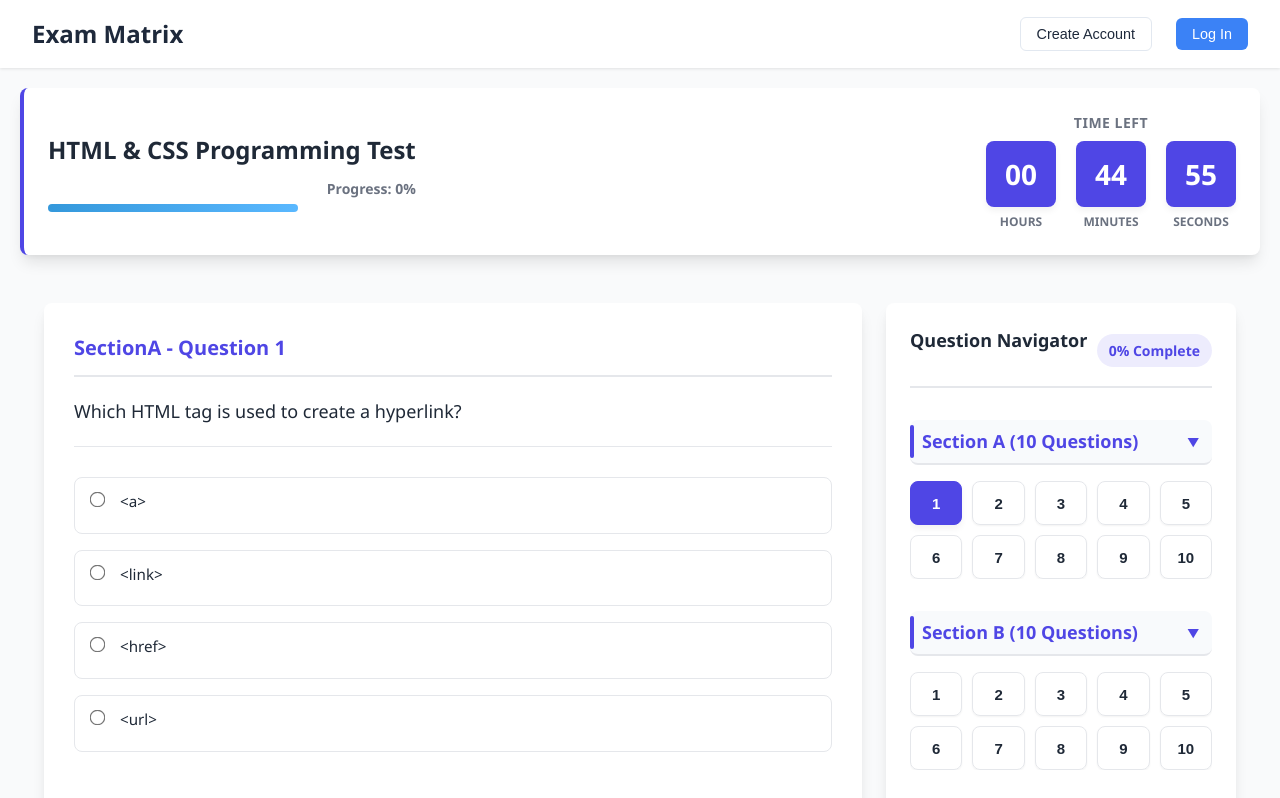
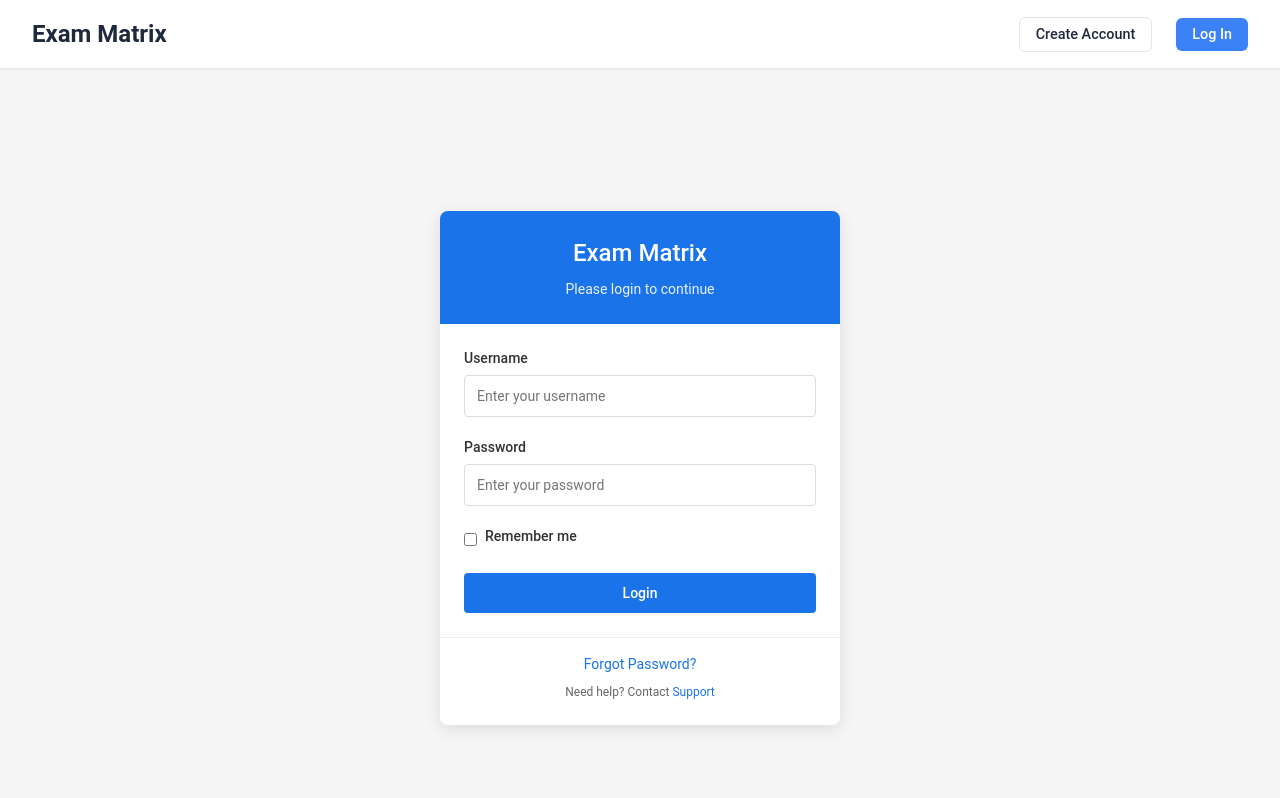
Before and after one commit to itsrudra143/exam-matrix, a React (Vite) app: page / in a window 1280 px wide. Shown: the top 798 px of the page. Built offline with nearby package versions, Linux system fonts and the light colour scheme.

Commit message:
Add LoginForm component with validation and styling; update App component to include LoginForm

```diff
--- a/src/App.jsx
+++ b/src/App.jsx
@@ -7,6 +7,7 @@ import AdminDashboard from "./components/admin-dashboard/admindashboard";
 import StudentProfileForm from "./components/student-profile/studentprofile";
 import AdminProfileForm from "./components/admin-profile/adminprofile";
 import StudentTest from "./components/student-test/StudentTest";
+import LoginForm from "./components/login-form/Login";
 
 const App = () => {
   return (
@@ -17,7 +18,8 @@ const App = () => {
       {/* <AdminDashboard /> */}
       {/* <StudentProfileForm /> */}
       {/* <AdminProfileForm /> */}
-      <StudentTest />
+      {/* <StudentTest /> */}
+      <LoginForm />
       <Footer />
     </div>
   );
--- /dev/null
+++ b/src/components/login-form/Login.jsx
@@ -0,0 +1,129 @@
+import React, { useState } from "react";
+import "./login.css";
+
+const LoginForm = () => {
+  const [formData, setState] = useState({
+    username: "",
+    password: "",
+    rememberMe: false,
+  });
+
+  const [errors, setErrors] = useState({});
+
+  const handleChange = (e) => {
+    const { name, value, type, checked } = e.target;
+    setState({
+      ...formData,
+      [name]: type === "checkbox" ? checked : value,
+    });
+  };
+
+  const validateForm = () => {
+    const newErrors = {};
+
+    if (!formData.username.trim()) {
+      newErrors.username = "Username is required";
+    }
+
+    if (!formData.password) {
+      newErrors.password = "Password is required";
+    } else if (formData.password.length < 6) {
+      newErrors.password = "Password must be at least 6 characters";
+    }
+
+    return newErrors;
+  };
+
+  const handleSubmit = (e) => {
+    e.preventDefault();
+    const newErrors = validateForm();
+
+    if (Object.keys(newErrors).length === 0) {
+      // Submit the form - would connect to authentication API
+      console.log("Form submitted successfully", formData);
+      // Reset form after successful submission
+      setState({
+        username: "",
+        password: "",
+        rememberMe: false,
+      });
+      setErrors({});
+    } else {
+      setErrors(newErrors);
+    }
+  };
+
+  return (
+    <div className="login-container">
+      <div className="login-card">
+        <div className="login-header">
+          <h2>Exam Matrix</h2>
+          <p>Please login to continue</p>
+        </div>
+
+        <form onSubmit={handleSubmit} className="login-form">
+          <div className="form-group">
+            <label htmlFor="username">Username</label>
+            <input
+              type="text"
+              id="username"
+              name="username"
+              placeholder="Enter your username"
+              value={formData.username}
+              onChange={handleChange}
+              className={errors.username ? "error" : ""}
+            />
+            {errors.username && (
+              <span className="error-message">{errors.username}</span>
+            )}
+          </div>
+
+          <div className="form-group">
+            <label htmlFor="password">Password</label>
+            <input
+              type="password"
+              id="password"
+              name="password"
+              placeholder="Enter your password"
+              value={formData.password}
+              onChange={handleChange}
+              className={errors.password ? "error" : ""}
+            />
+            {errors.password && (
+              <span className="error-message">{errors.password}</span>
+            )}
+          </div>
+
+          <div className="form-group checkbox-group">
+            <input
+              type="checkbox"
+              id="rememberMe"
+              name="rememberMe"
+              checked={formData.rememberMe}
+              onChange={handleChange}
+            />
+            <label htmlFor="rememberMe" className="checkbox-label">
+              Remember me
+            </label>
+          </div>
+
+          <button type="submit" className="login-button">
+            Login
+          </button>
+        </form>
+
+        <div className="login-footer">
+          <a href="/forgot-password" className="forgot-password">
+            Forgot Password?
+          </a>
+          <p className="help-text">
+            Need help? Contact{" "}
+            <a href="mailto:support@examsystem.com">Support</a>
+          </p>
+        </div>
+      </div>
+    </div>
+  );
+};
+
+export default LoginForm;
--- /dev/null
+++ b/src/components/login-form/login.css
@@ -0,0 +1,163 @@
+/* login.css - External stylesheet for the login form */
+
+/* Reset and global styles */
+* {
+  box-sizing: border-box;
+  margin: 0;
+  padding: 0;
+  font-family: 'Roboto', Arial, sans-serif;
+}
+
+body {
+  background-color: #f5f5f5;
+}
+
+/* Container styles */
+.login-container {
+  display: flex;
+  justify-content: center;
+  align-items: center;
+  min-height: 100vh;
+  padding: 20px;
+}
+
+/* Login card styles */
+.login-card {
+  background-color: #ffffff;
+  border-radius: 8px;
+  box-shadow: 0 4px 16px rgba(0, 0, 0, 0.1);
+  width: 100%;
+  max-width: 400px;
+}
+
+/* Header styles */
+.login-header {
+  padding: 24px;
+  background-color: #1a73e8;
+  color: white;
+  border-radius: 8px 8px 0 0;
+  text-align: center;
+}
+
+.login-header h2 {
+  font-size: 24px;
+  margin-bottom: 8px;
+  font-weight: 500;
+}
+
+.login-header p {
+  font-size: 14px;
+  opacity: 0.9;
+}
+
+/* Form styles */
+.login-form {
+  padding: 24px;
+}
+
+.form-group {
+  margin-bottom: 20px;
+}
+
+.form-group label {
+  display: block;
+  margin-bottom: 6px;
+  font-size: 14px;
+  color: #333;
+  font-weight: 500;
+}
+
+.form-group input[type="text"],
+.form-group input[type="password"] {
+  width: 100%;
+  padding: 12px;
+  border: 1px solid #ddd;
+  border-radius: 4px;
+  font-size: 14px;
+  transition: border-color 0.2s;
+}
+
+.form-group input[type="text"]:focus,
+.form-group input[type="password"]:focus {
+  border-color: #1a73e8;
+  outline: none;
+}
+
+.form-group input.error {
+  border-color: #d93025;
+}
+
+.error-message {
+  color: #d93025;
+  font-size: 12px;
+  margin-top: 4px;
+  display: block;
+}
+
+/* Checkbox styles */
+.checkbox-group {
+  display: flex;
+  align-items: center;
+}
+
+.checkbox-group input[type="checkbox"] {
+  margin-right: 8px;
+  cursor: pointer;
+}
+
+.checkbox-label {
+  font-size: 14px;
+  cursor: pointer;
+}
+
+/* Button styles */
+.login-button {
+  background-color: #1a73e8;
+  color: white;
+  border: none;
+  border-radius: 4px;
+  padding: 12px;
+  font-size: 14px;
+  font-weight: 500;
+  width: 100%;
+  cursor: pointer;
+  transition: background-color 0.2s;
+}
+
+.login-button:hover {
+  background-color: #1567d3;
+}
+
+.login-button:active {
+  background-color: #105bbf;
+}
+
+/* Footer styles */
+.login-footer {
+  padding: 16px 24px 24px;
+  text-align: center;
+  border-top: 1px solid #eee;
+}
+
+.forgot-password {
+  color: #1a73e8;
+  text-decoration: none;
+  font-size: 14px;
+  display: block;
+  margin-bottom: 8px;
+}
+
+.help-text {
+  font-size: 12px;
+  color: #666;
+}
+
+.help-text a {
+  color: #1a73e8;
+  text-decoration: none;
+}
+
+/* Ensure no overflow */
+html, body {
+  overflow-x: hidden;
+}
```
Also changed, not shown: src/components/signup-form/Signup.css (added), src/components/signup-form/Signup.jsx (added).
